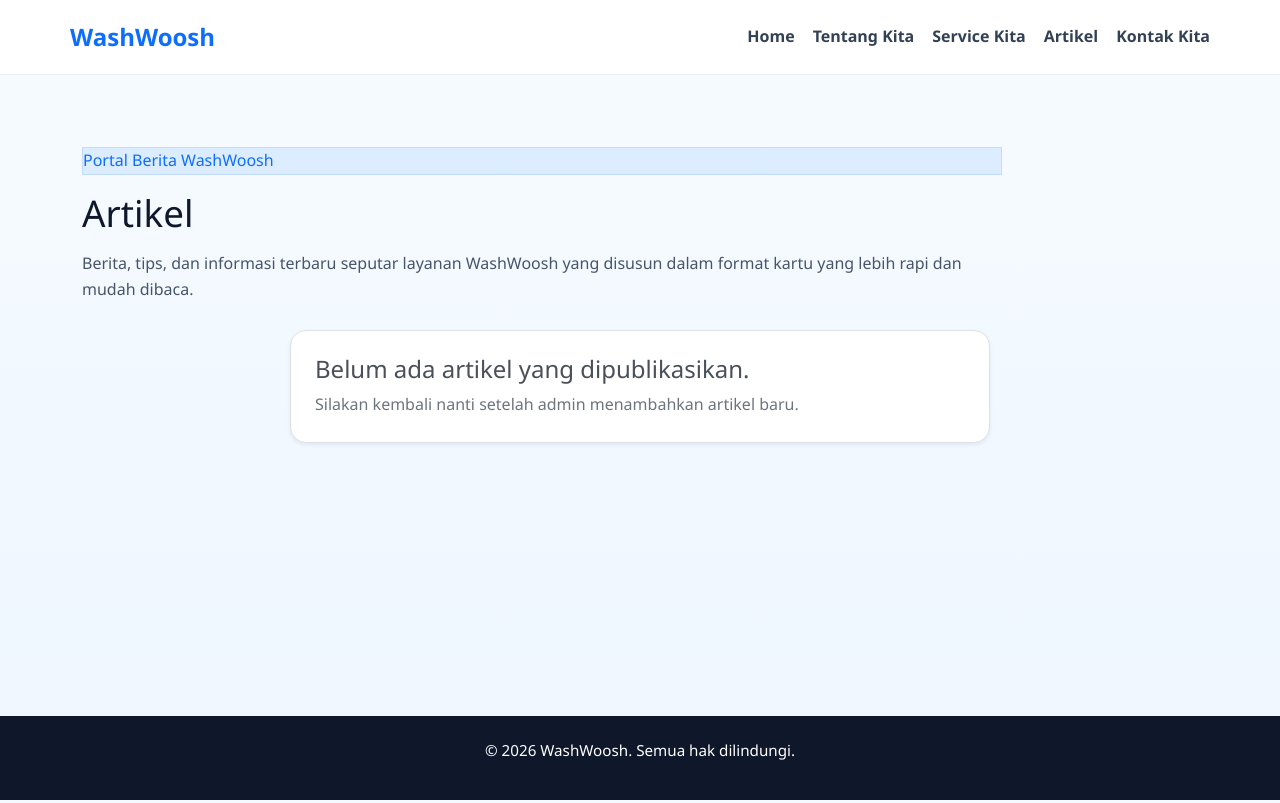
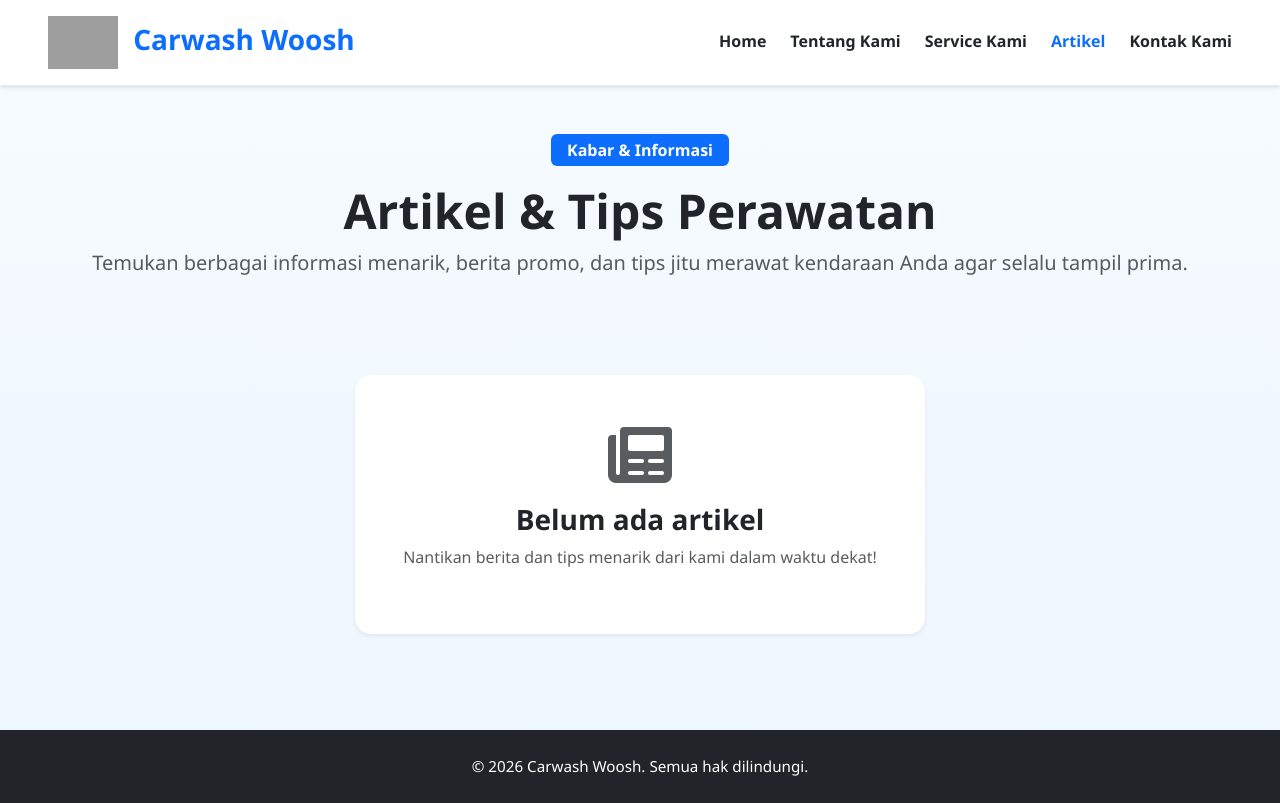
Before and after one commit to AimarHUD/Carwash-Website, a PHP site: page /Frontend/artikel.php in a window 1280 px wide. Run offline with PHP 8.4, Linux system fonts and the light colour scheme; data comes from the database, SQL or seed files in the repository; tables that the repository leaves empty hold one stand-in row (values such as "Sample post"); grey boxes are pictures that could not be loaded.

Commit message:
Mengubah style Artikel

```diff
--- a/Frontend/artikel.php
+++ b/Frontend/artikel.php
@@ -2,6 +2,7 @@
 require_once 'includes/company_data.php';
 require_once '../config/koneksi.php';
 
+// --- LOGIKA BACKEND ANDA ---
 $pdo->exec('CREATE TABLE IF NOT EXISTS tb_artikel (
     id_artikel INT UNSIGNED AUTO_INCREMENT PRIMARY KEY,
     judul VARCHAR(255) NOT NULL,
@@ -23,7 +24,6 @@ function article_image_url(?string $path): ?string
     if ($path === '') {
         return null;
     }
-
     return '../' . ltrim(str_replace('\\', '/', $path), '/');
 }
 
@@ -35,132 +35,153 @@ function article_summary(string $content, int $limit = 120): string
         if (mb_strlen($cleanContent) <= $limit) {
             return $cleanContent;
         }
-
         return mb_substr($cleanContent, 0, $limit - 3) . '...';
     }
 
     if (strlen($cleanContent) <= $limit) {
         return $cleanContent;
     }
-
     return substr($cleanContent, 0, $limit - 3) . '...';
 }
+// --- AKHIR LOGIKA BACKEND ---
 
-$featuredArticle = $articles[0] ?? null;
-$otherArticles = array_slice($articles, 1);
 ?>
 <!DOCTYPE html>
 <html lang="id">
 <head>
     <meta charset="UTF-8">
     <meta name="viewport" content="width=device-width, initial-scale=1.0">
-    <title>Artikel <?= htmlspecialchars($company['nama_perusahaan'] ?? 'WashWoosh') ?></title>
-    <link href="https://cdn.jsdelivr.net/npm/bootstrap@5.3.3/dist/css/bootstrap.min.css" rel="stylesheet">
+    <title>Artikel & Tips - Carwash Woosh</title>
+
+    <link href="https://cdn.jsdelivr.net/npm/bootstrap@5.3.0/dist/css/bootstrap.min.css" rel="stylesheet">
+    <link rel="stylesheet" href="https://cdnjs.cloudflare.com/ajax/libs/font-awesome/6.0.0/css/all.min.css">
+
     <link rel="stylesheet" href="assets/css/style.css">
+
+    <style>
+        /* Desain Konsisten: Latar Biru Muda & Footer Lengket ke bawah */
+        body {
+            background-color: #add8e6 !important;
+            display: flex;
+            flex-direction: column;
+            min-height: 100vh;
+        }
+
+        .site-header {
+            background-color: #ffffff;
+            box-shadow: 0 2px 4px rgba(0,0,0,0.1);
+        }
+
+        /* Aksen Garis Biru & Efek Hover pada Card Artikel */
+        .card-friendly {
+            border-top: 5px solid #0d6efd !important;
+            transition: transform 0.3s ease, box-shadow 0.3s ease;
+        }
+
+        .card-friendly:hover {
+            transform: translateY(-5px);
+            box-shadow: 0 10px 20px rgba(0,0,0,0.1) !important;
+        }
+
+        .img-artikel-cover {
+            height: 220px;
+            object-fit: cover;
+            width: 100%;
+        }
+    </style>
 </head>
 <body>
-    <header class="site-header">
-        <div class="container header-inner">
-            <a class="logo" href="index.php"><?= htmlspecialchars($company['nama_perusahaan'] ?? 'WashWoosh') ?></a>
-            <nav class="site-nav">
-                <a href="index.php">Home</a>
-                <a href="tentang.php">Tentang Kita</a>
-                <a href="service.php">Service Kita</a>
-                <a href="artikel.php">Artikel</a>
-                <a href="kontak.php">Kontak Kita</a>
+
+    <header class="site-header py-3">
+        <div class="container-fluid px-5 d-flex justify-content-between align-items-center">
+            <a class="navbar-brand fw-bold fs-3 text-primary text-decoration-none" href="index.php">
+             <img src="assets/images/logo washwoosh.png" alt="Logo Carwash Woosh" width="70" class="me-2 d-none d-md-inline">
+                Carwash Woosh
+            </a>
+
+            <nav class="site-nav d-flex gap-4 fw-semibold">
+                <a class="text-decoration-none text-dark" href="index.php">Home</a>
+                <a class="text-decoration-none text-dark" href="tentang.php">Tentang Kami</a>
+                <a class="text-decoration-none text-dark" href="service.php">Service Kami</a>
+                <a class="text-decoration-none text-primary" href="artikel.php">Artikel</a>
+                <a class="text-decoration-none text-dark" href="kontak.php">Kontak Kami</a>
+
             </nav>
         </div>
     </header>
 
-    <main class="container content-wrapper">
-        <section class="page-section articles-page news-page">
-            <div class="articles-intro news-intro">
-                <p class="articles-kicker news-kicker">Portal Berita WashWoosh</p>
-                <h1 class="mb-3">Artikel</h1>
-                <p class="articles-lead news-lead">Berita, tips, dan informasi terbaru seputar layanan WashWoosh yang disusun dalam format kartu yang lebih rapi dan mudah dibaca.</p>
+    <main class="py-5 flex-grow-1">
+        <div class="container-fluid px-5">
+
+            <div class="text-center mb-5">
+                <span class="badge bg-primary mb-3 px-3 py-2 fs-6">Kabar & Informasi</span>
+                <h1 class="fw-bold text-dark display-5">Artikel & Tips Perawatan</h1>
+                <p class="lead text-muted">Temukan berbagai informasi menarik, berita promo, dan tips jitu merawat kendaraan Anda agar selalu tampil prima.</p>
             </div>
-            <?php if (empty($articles)): ?>
-                <div class="alert alert-light border shadow-sm rounded-4 p-4 article-empty-state mb-0">
-                    <h2 class="h4 mb-2">Belum ada artikel yang dipublikasikan.</h2>
-                    <p class="mb-0 text-secondary">Silakan kembali nanti setelah admin menambahkan artikel baru.</p>
-                </div>
-            <?php else: ?>
-                <div class="row g-4 news-grid">
-                    <?php if ($featuredArticle): ?>
-                        <?php $featuredImage = $featuredArticle['image'] ?? $featuredArticle['gambar'] ?? ''; ?>
-                        <div class="col-12 col-md-6 col-lg-7">
-                            <article class="card border-0 shadow-lg rounded-4 overflow-hidden h-100 news-card news-card-featured">
-                                <a class="news-media news-media-featured" href="artikel_detail.php?id=<?= htmlspecialchars($featuredArticle['id_artikel']) ?>">
-                                <?php if (!empty($featuredImage)): ?>
-                                    <img src="<?= htmlspecialchars(article_image_url($featuredImage) ?? '') ?>" alt="<?= htmlspecialchars($featuredArticle['judul']) ?>">
-                                <?php else: ?>
-                                    <div class="news-placeholder">
-                                        <span>Gambar belum tersedia</span>
+
+            <div class="row g-4">
+
+                <?php if (count($articles) > 0): ?>
+                    <?php foreach ($articles as $article): ?>
+
+                        <?php
+                            // Mendapatkan URL Gambar, jika tidak ada gambar maka gunakan gambar ilustrasi bawaan
+                            $imgUrl = article_image_url($article['image']);
+                            if (!$imgUrl) {
+                                $imgUrl = 'assets/images/ilustrasi-cucimobil.png';
+                            }
+
+                            // Format Tanggal yang lebih enak dibaca (Contoh: 12 Ags 2023)
+                            $tanggalTampil = date('d M Y', strtotime($article['tanggal']));
+                        ?>
+
+                        <div class="col-lg-4 col-md-6">
+                            <div class="card h-100 border-0 shadow-sm rounded-4 overflow-hidden card-friendly bg-white">
+                                <img src="<?= htmlspecialchars($imgUrl) ?>" class="card-img-top img-artikel-cover" alt="<?= htmlspecialchars($article['judul']) ?>">
+
+                                <div class="card-body p-4">
+                                    <div class="d-flex align-items-center text-muted mb-3" style="font-size: 13px;">
+                                        <span><i class="fas fa-calendar-alt text-primary me-1"></i> <?= $tanggalTampil ?></span>
+                                        <span class="mx-2">|</span>
+                                        <span><i class="fas fa-user text-primary me-1"></i> <?= htmlspecialchars($article['penulis']) ?></span>
                                     </div>
-                                <?php endif; ?>
-                                </a>
-                                <div class="card-body p-4 p-xl-5 d-flex flex-column gap-3">
-                                    <span class="badge text-bg-primary-subtle text-primary-emphasis rounded-pill px-3 py-2 align-self-start">Artikel Utama</span>
-                                    <h2 class="card-title fw-bold mb-0 news-title news-title-featured"><?= htmlspecialchars($featuredArticle['judul']) ?></h2>
-                                    <p class="card-text text-secondary mb-0 news-summary"><?= htmlspecialchars(article_summary($featuredArticle['isi'], 120)) ?></p>
-                                    <div class="d-flex flex-wrap align-items-center gap-2 text-secondary small news-meta">
-                                        <span><?= htmlspecialchars($featuredArticle['penulis']) ?></span>
-                                        <span>&middot;</span>
-                                        <span><?= date('d M Y', strtotime($featuredArticle['tanggal'])) ?></span>
-                                    </div>
-                                    <a class="btn btn-primary rounded-pill px-4 py-2 align-self-start news-button" href="artikel_detail.php?id=<?= htmlspecialchars($featuredArticle['id_artikel']) ?>">Baca Selengkapnya</a>
+
+                                    <h4 class="card-title fw-bold mb-3"><?= htmlspecialchars($article['judul']) ?></h4>
+                                    <p class="card-text text-muted" style="line-height: 1.6;">
+                                        <?= htmlspecialchars(article_summary($article['isi'], 120)) ?>
+                                    </p>
                                 </div>
-                            </article>
-                        </div>
-                    <?php endif; ?>
 
-                    <div class="col-12 col-md-6 col-lg-5">
-                        <div class="d-flex flex-column gap-3 news-list h-100">
-                        <?php if (empty($otherArticles)): ?>
-                            <div class="card border-0 shadow-sm rounded-4 news-card news-card-compact">
-                                <div class="card-body p-4">
-                                    <h2 class="h5 fw-bold mb-2">Artikel lain belum tersedia.</h2>
-                                    <p class="text-secondary mb-0">Silakan cek kembali nanti saat admin menambahkan artikel baru.</p>
+                                <div class="card-footer bg-white border-0 p-4 pt-0 mt-auto">
+                                    <a href="detail_artikel.php?id=<?= $article['id_artikel'] ?>" class="btn btn-outline-primary rounded-pill px-4 fw-semibold w-100">
+                                        Baca Selengkapnya <i class="fas fa-arrow-right ms-1"></i>
+                                    </a>
                                 </div>
                             </div>
-                        <?php else: ?>
-                            <?php foreach ($otherArticles as $artikel): ?>
-                                <?php $articleImage = $artikel['image'] ?? $artikel['gambar'] ?? ''; ?>
-                                <article class="card border-0 shadow-sm rounded-4 overflow-hidden news-card news-card-compact">
-                                    <a class="news-media news-media-compact" href="artikel_detail.php?id=<?= htmlspecialchars($artikel['id_artikel']) ?>">
-                                        <?php if (!empty($articleImage)): ?>
-                                            <img src="<?= htmlspecialchars(article_image_url($articleImage) ?? '') ?>" alt="<?= htmlspecialchars($artikel['judul']) ?>">
-                                        <?php else: ?>
-                                            <div class="news-placeholder">
-                                                <span>Gambar belum tersedia</span>
-                                            </div>
-                                        <?php endif; ?>
-                                    </a>
-                                    <div class="card-body p-4 d-flex flex-column gap-3">
-                                        <h2 class="h5 fw-bold mb-0 news-title news-title-small"><?= htmlspecialchars($artikel['judul']) ?></h2>
-                                        <p class="card-text text-secondary mb-0 news-summary"><?= htmlspecialchars(article_summary($artikel['isi'], 120)) ?></p>
-                                        <div class="d-flex flex-wrap align-items-center gap-2 text-secondary small news-meta">
-                                            <span><?= htmlspecialchars($artikel['penulis']) ?></span>
-                                            <span>&middot;</span>
-                                            <span><?= date('d M Y', strtotime($artikel['tanggal'])) ?></span>
-                                        </div>
-                                        <a class="btn btn-outline-primary rounded-pill px-4 py-2 align-self-start news-button news-button-small" href="artikel_detail.php?id=<?= htmlspecialchars($artikel['id_artikel']) ?>">Baca Selengkapnya</a>
-                                    </div>
-                                </article>
-                            <?php endforeach; ?>
-                        <?php endif; ?>
+                        </div>
+                    <?php endforeach; ?>
+
+                <?php else: ?>
+                    <div class="col-12 text-center py-5">
+                        <div class="bg-white rounded-4 shadow-sm p-5 d-inline-block mx-auto">
+                            <i class="fas fa-newspaper fa-4x text-muted mb-3"></i>
+                            <h3 class="fw-bold text-dark">Belum ada artikel</h3>
+                            <p class="text-muted">Nantikan berita dan tips menarik dari kami dalam waktu dekat!</p>
                         </div>
                     </div>
-                </div>
-            <?php endif; ?>
-        </section>
+                <?php endif; ?>
+
+            </div>
+
+        </div>
     </main>
 
-    <footer class="site-footer">
-        <div class="container">
-            <p>&copy; <?= date('Y') ?> <?= htmlspecialchars($company['nama_perusahaan'] ?? 'WashWoosh') ?>. Semua hak dilindungi.</p>
+    <footer class="site-footer bg-dark text-white py-4 mt-auto">
+        <div class="container-fluid px-5 text-center">
+            <p class="mb-0">&copy; <?= date('Y') ?> Carwash Woosh. Semua hak dilindungi.</p>
         </div>
     </footer>
-    <script src="https://cdn.jsdelivr.net/npm/bootstrap@5.3.3/dist/js/bootstrap.bundle.min.js"></script>
+
+    <script src="https://cdn.jsdelivr.net/npm/bootstrap@5.3.0/dist/js/bootstrap.bundle.min.js"></script>
 </body>
 </html>
```
Also changed, not shown: Frontend/artikel_detail.php (deleted, +0 -88 lines), Frontend/detail_artikel.php (added, +159 -0 lines), uploads/articles/03043b38ba61bd92f9281a4d93c4d886.jpg (added).
